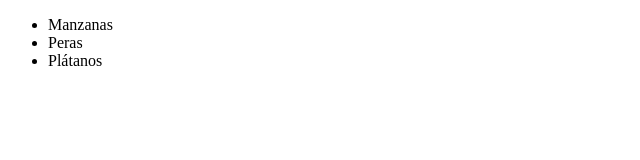
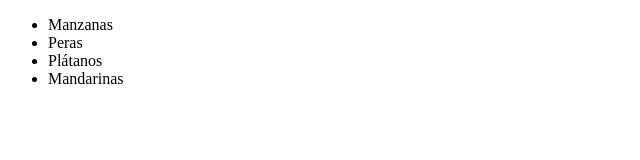
Before and after one commit to miGithub22/listafrutas, a plain HTML site: page index.html in a window 1280 px wide. Shown: the full height of the page, 0-640 px from the left. Drawn offline with Linux system fonts and the light colour scheme.

Commit message:
Añadido el elemento 4 a la lista de frutas

```diff
--- a/index.html
+++ b/index.html
@@ -10,6 +10,7 @@
         <li>Manzanas</li>
         <li>Peras</li>
         <li>Plátanos</li>
+        <li>Mandarinas</li>
     </ul>
 </body>
 </html>
```
